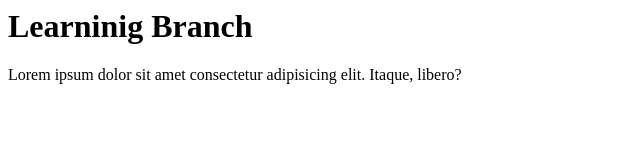
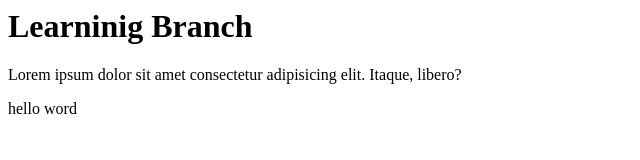
Before and after one commit to frvrinsomniac/morningbranches, a plain HTML site: page index.html in a window 1280 px wide. Shown: the full height of the page, 0-640 px from the left. Drawn offline with Linux system fonts and the light colour scheme.

Commit message:
blockmainChanged

```diff
--- a/index.html
+++ b/index.html
@@ -7,5 +7,8 @@
 <body>
     <h1>Learninig Branch</h1>
     <p> Lorem ipsum dolor sit amet consectetur adipisicing elit. Itaque, libero?</p>
+    <div class="main">
+        hello word
+    </div>
 </body>
 </html>
```
